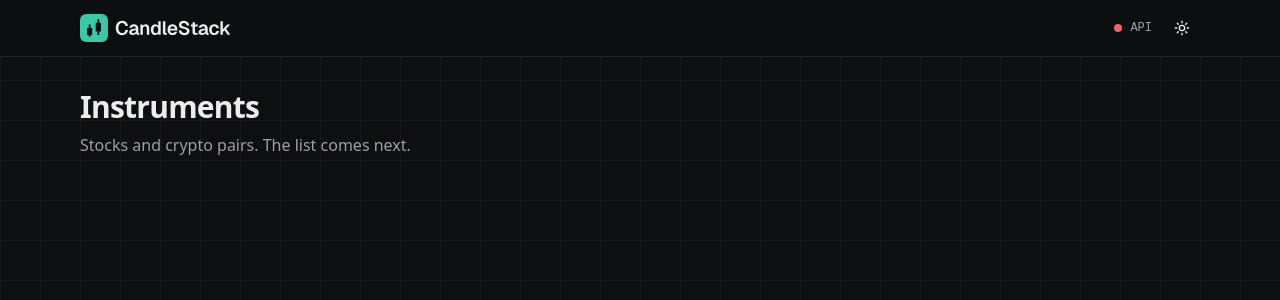
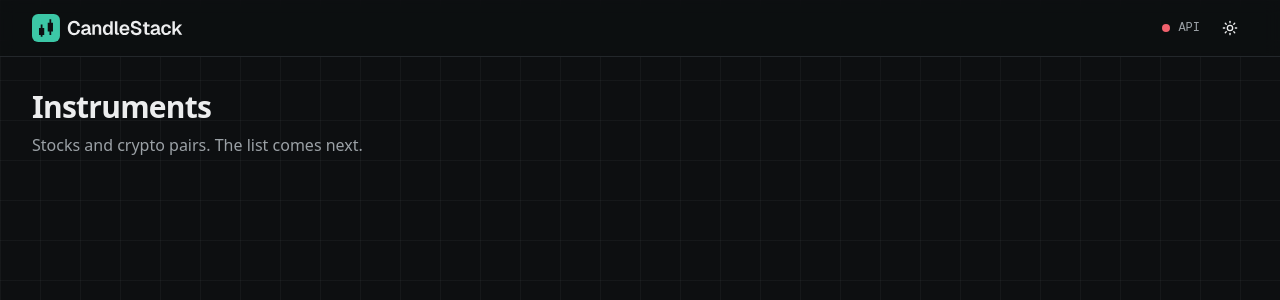
Before and after one commit to CandleStack-FEI-STU/candlestack, a React (Vite) app in the folder frontend/: page / in a window 1280 px wide. Shown: the top 300 px of the page. Built offline with nearby package versions, Linux system fonts and the light colour scheme; no server answers.

Commit message:
Give the chart the width and height of the screen
The page column grows from 1152 to 1536 px and the chart fills the height the
screen leaves. The chart card hides the page grid and keeps only horizontal
price lines, so the two grids no longer overlap.

```diff
--- a/frontend/src/components/Header.tsx
+++ b/frontend/src/components/Header.tsx
@@ -7,7 +7,7 @@ import { ThemeToggle } from '@/components/ThemeToggle';
 export function Header() {
   return (
     <header className="sticky top-0 z-10 border-b bg-background/80 backdrop-blur">
-      <div className="mx-auto flex h-14 max-w-6xl items-center justify-between px-4">
+      <div className="mx-auto flex h-14 max-w-[96rem] items-center justify-between px-4 lg:px-8">
         <Link to="/" aria-label="CandleStack home" className="rounded-md">
           <Logo />
         </Link>
--- a/frontend/src/components/Layout.tsx
+++ b/frontend/src/components/Layout.tsx
@@ -2,12 +2,13 @@ import { Outlet } from '@tanstack/react-router';
 
 import { Header } from '@/components/Header';
 
-// Every page: the header on top, the page itself in a centered column below.
+// Every page: the header on top, the page itself in a centered column below. The column is
+// wide (1536 px) because the chart page needs the room on big screens.
 export function Layout() {
   return (
     <div className="flex min-h-screen flex-col">
       <Header />
-      <main className="mx-auto w-full max-w-6xl flex-1 px-4 py-8">
+      <main className="mx-auto w-full max-w-[96rem] flex-1 px-4 py-8 lg:px-8">
         <Outlet />
       </main>
     </div>
--- a/frontend/src/features/instrument/CandleChart.tsx
+++ b/frontend/src/features/instrument/CandleChart.tsx
@@ -40,7 +40,8 @@ function applyTheme(chart: IChartApi, series: Series) {
   const colors = themeColors();
   chart.applyOptions({
     layout: { background: { type: ColorType.Solid, color: 'transparent' }, textColor: colors.text },
-    grid: { vertLines: { color: colors.grid }, horzLines: { color: colors.grid } },
+    // Price levels only: vertical lines on top of the time axis labels add little.
+    grid: { vertLines: { visible: false }, horzLines: { color: colors.grid } },
     rightPriceScale: { borderColor: colors.grid },
     timeScale: { borderColor: colors.grid },
   });
@@ -123,5 +124,7 @@ export function CandleChart({ bars, market, onNearLeftEdge }: Props) {
     firstTime.current = bars[0]?.time;
   }, [bars, theme, market]);
 
-  return <div ref={container} className="h-[min(65vh,560px)] w-full" />;
+  // As tall as the screen leaves room for: the header, the instrument info and the switch take
+  // about 23rem. Never under 20rem (phones in landscape), never over 60rem (tall monitors).
+  return <div ref={container} className="h-[clamp(20rem,calc(100dvh-23rem),60rem)] w-full" />;
 }
--- a/frontend/src/features/instrument/InstrumentCandles.tsx
+++ b/frontend/src/features/instrument/InstrumentCandles.tsx
@@ -26,7 +26,10 @@ export function InstrumentCandles({ instrument, timeframe }: { instrument: Instr
   const history = useCandleHistory(instrument, timeframe);
 
   return (
-    <section aria-label={`${instrument.symbol} candles, ${timeframe}`} className="rounded-lg border p-2 sm:p-4">
+    <section
+      aria-label={`${instrument.symbol} candles, ${timeframe}`}
+      className="rounded-lg border bg-background p-2 sm:p-4"
+    >
       {history.error && (
         <div className="mb-3">
           <CandlesError error={history.error} errorAt={history.errorAt} onRetry={history.retry} />
```
